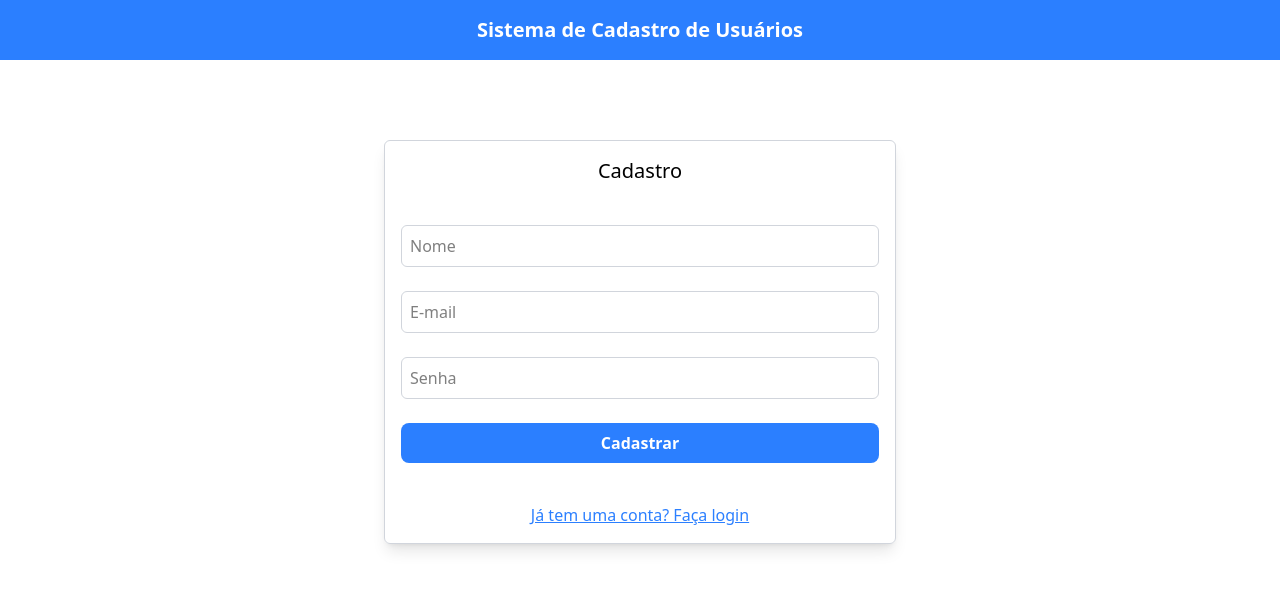
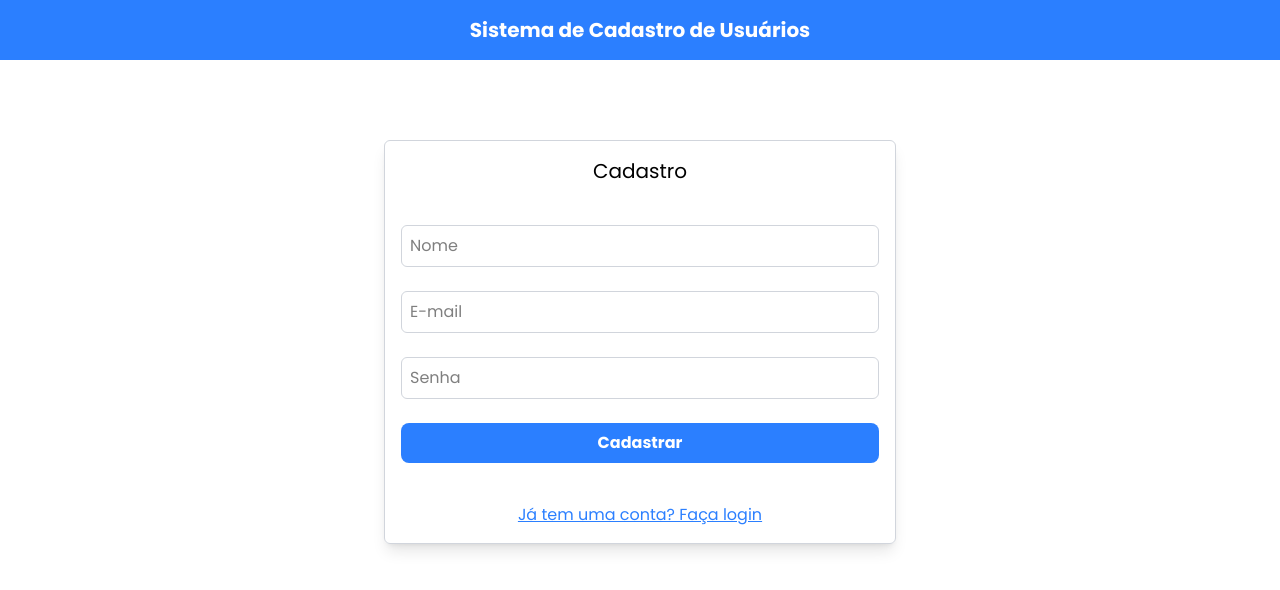
Before and after one commit to lucasherrerods/react-login, a React (Vite) app: page / in a window 1280 px wide. Shown: the top 590 px of the page. Built offline with nearby package versions, Linux system fonts and the light colour scheme.

Commit message:
chore: apply Poppins font to the project

```diff
--- a/index.html
+++ b/index.html
@@ -5,6 +5,7 @@
   <meta charset="UTF-8" />
   <link rel="icon" type="image/svg+xml" href="/public/favicon.ico" />
   <meta name="viewport" content="width=device-width, initial-scale=1.0" />
+  <link href="https://fonts.googleapis.com/css2?family=Poppins:wght@400;500;700&display=swap" rel="stylesheet">
   <title>React | Cadastro de Usuários</title>
 </head>
 
--- a/src/index.css
+++ b/src/index.css
@@ -1 +1,5 @@
 @import "tailwindcss";
+
+body {
+  font-family: "Poppins", sans-serif;
+}
```
